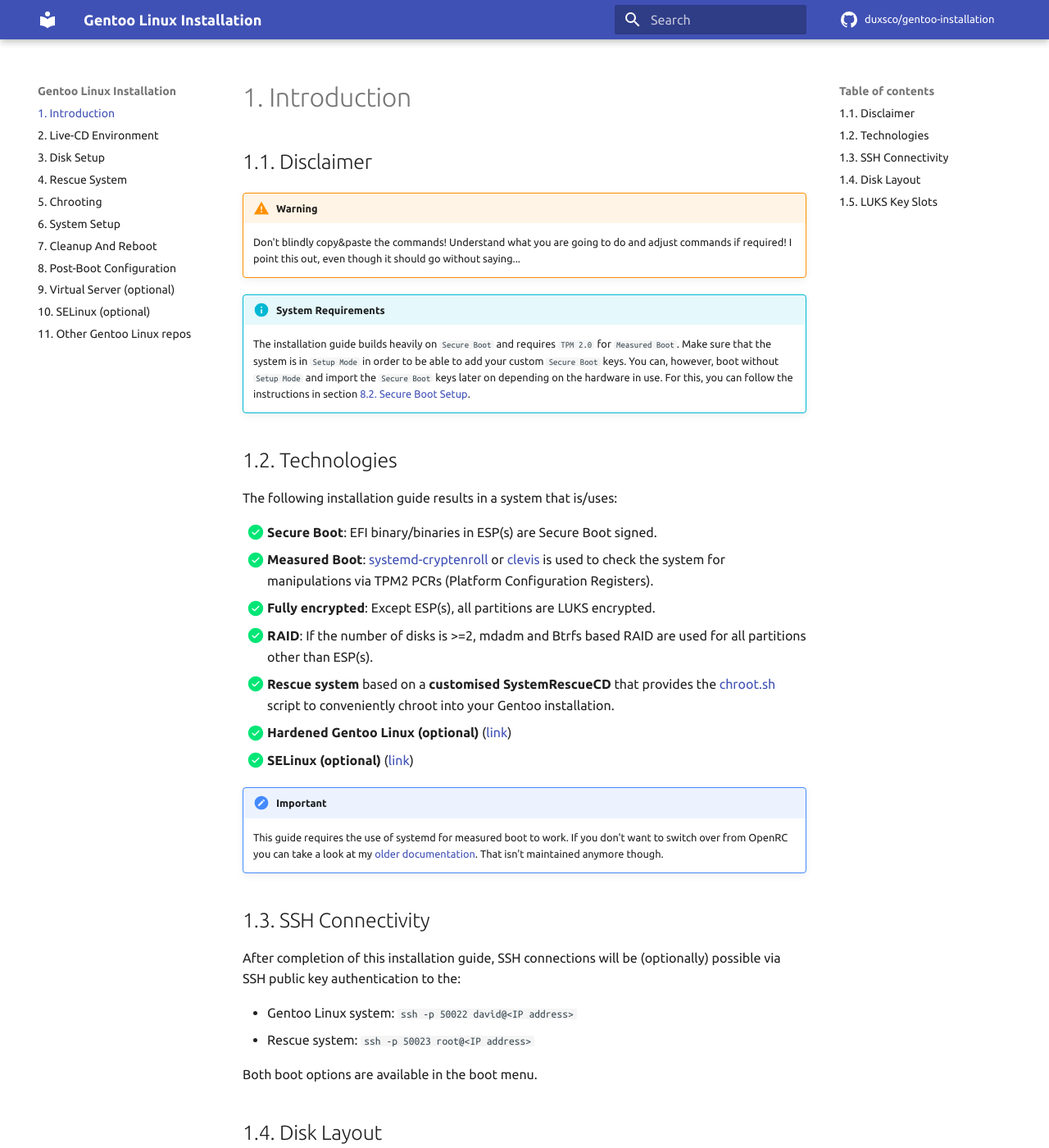
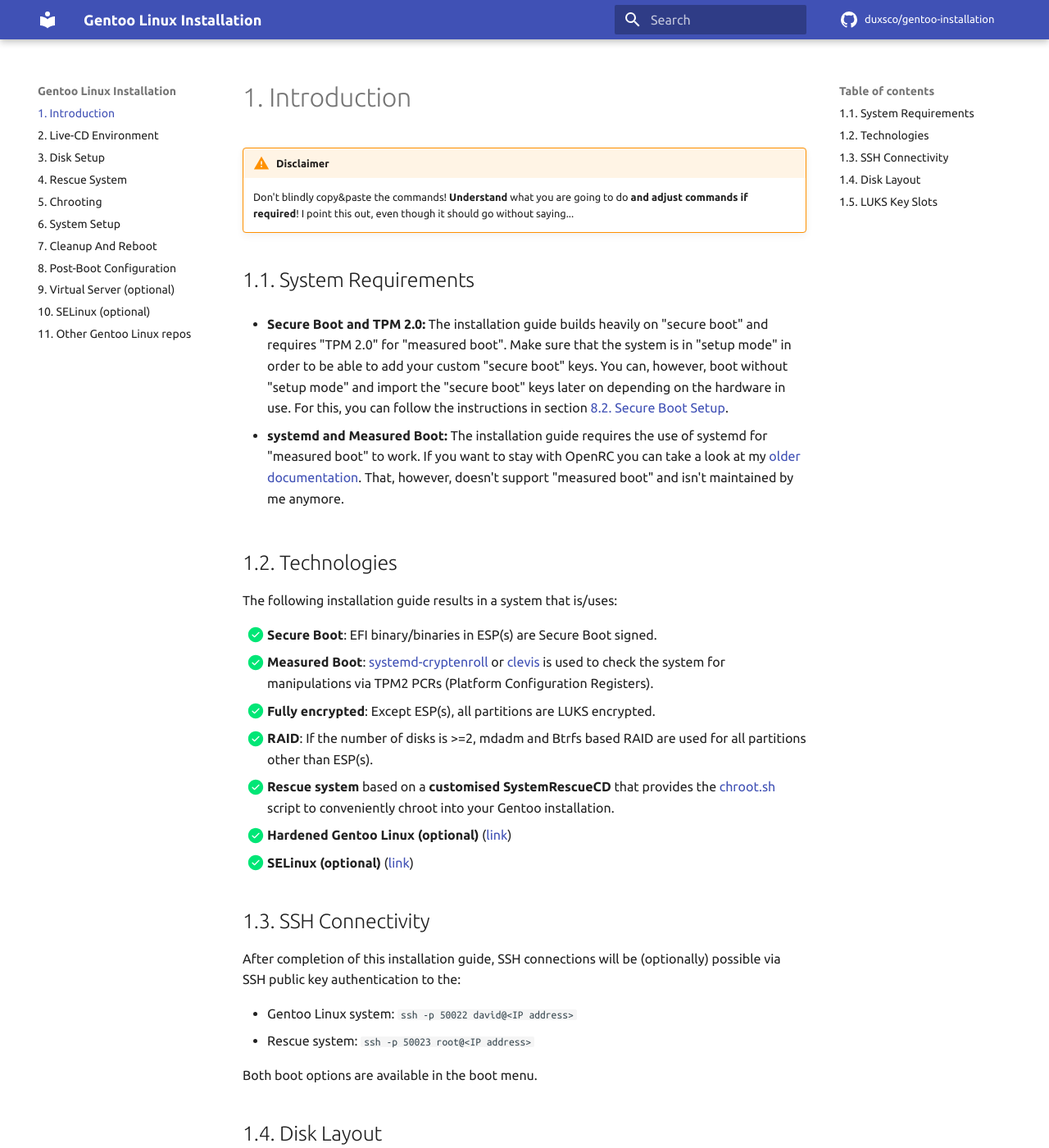
Before and after one commit to duxsco/gentoo-installation, an MkDocs documentation site: the page built from docs/index.md, in a window 1280 px wide and 1400 px high. Shown: the whole window at 82% size. Built offline with MkDocs 1.6.1 and Material for MkDocs 9.7.7, drawn with Linux system fonts in a browser that asks for light colours; comment, search, counter and statistics services are not loaded.

Commit message:
Update disclaimer and system requirements

```diff
--- a/docs/index.md
+++ b/docs/index.md
@@ -1,10 +1,11 @@
-## 1.1. Disclaimer
+!!! warning "Disclaimer"
+    Don't blindly copy&paste the commands! **Understand** what you are going to do **and adjust commands if required**! I point this out, even though it should go without saying...
 
-!!! warning
-    Don't blindly copy&paste the commands! Understand what you are going to do and adjust commands if required! I point this out, even though it should go without saying...
+## 1.1. System Requirements
 
-!!! info "System Requirements"
-    The installation guide builds heavily on `Secure Boot` and requires `TPM 2.0` for `Measured Boot`. Make sure that the system is in `Setup Mode` in order to be able to add your custom `Secure Boot` keys. You can, however, boot without `Setup Mode` and import the `Secure Boot` keys later on depending on the hardware in use. For this, you can follow the instructions in section [8.2. Secure Boot Setup](/post-boot_configuration/#82-secure-boot-setup).
+- **Secure Boot and TPM 2.0:** The installation guide builds heavily on "secure boot" and requires "TPM 2.0" for "measured boot". Make sure that the system is in "setup mode" in order to be able to add your custom "secure boot" keys. You can, however, boot without "setup mode" and import the "secure boot" keys later on depending on the hardware in use. For this, you can follow the instructions in section [8.2. Secure Boot Setup](/post-boot_configuration/#82-secure-boot-setup).
+
+- **systemd and Measured Boot:** The installation guide requires the use of systemd for "measured boot" to work. If you want to stay with OpenRC you can take a look at my [older documentation](https://github.com/duxsco/gentoo-installation/tree/v2.1.1). That, however, doesn't support "measured boot" and isn't maintained by me anymore.
 
 ## 1.2. Technologies
 
@@ -17,9 +18,6 @@ The following installation guide results in a system that is/uses:
 - [x] **Rescue system** based on a **customised SystemRescueCD** that provides the [chroot.sh](https://github.com/duxsco/gentoo-installation/blob/01dad0465eb76d04bd4107a5ec16d02f5b2de30e/bin/disk.sh#L202-L281) script to conveniently chroot into your Gentoo installation.
 - [x] **Hardened Gentoo Linux (optional)** ([link](https://wiki.gentoo.org/wiki/Project:Hardened))
 - [x] **SELinux (optional)** ([link](https://wiki.gentoo.org/wiki/Project:SELinux))
-
-!!! important
-    This guide requires the use of systemd for measured boot to work. If you don't want to switch over from OpenRC you can take a look at my [older documentation](https://github.com/duxsco/gentoo-installation/tree/v2.1.1). That isn't maintained anymore though.
 
 ## 1.3. SSH Connectivity
 
```
